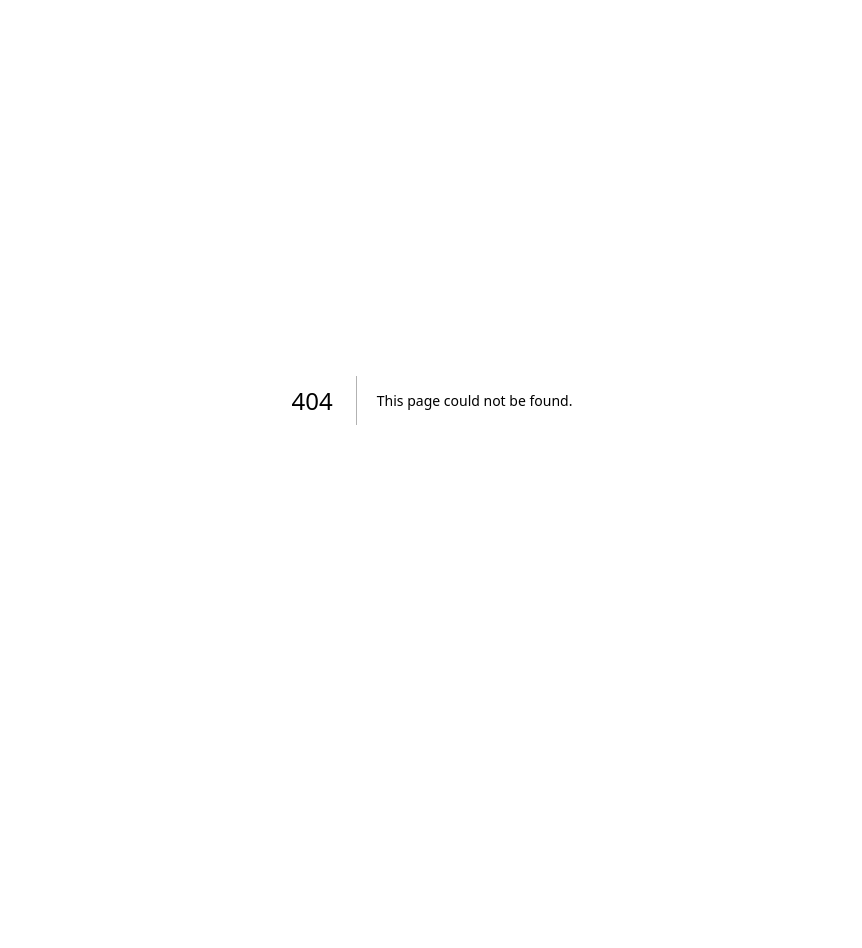
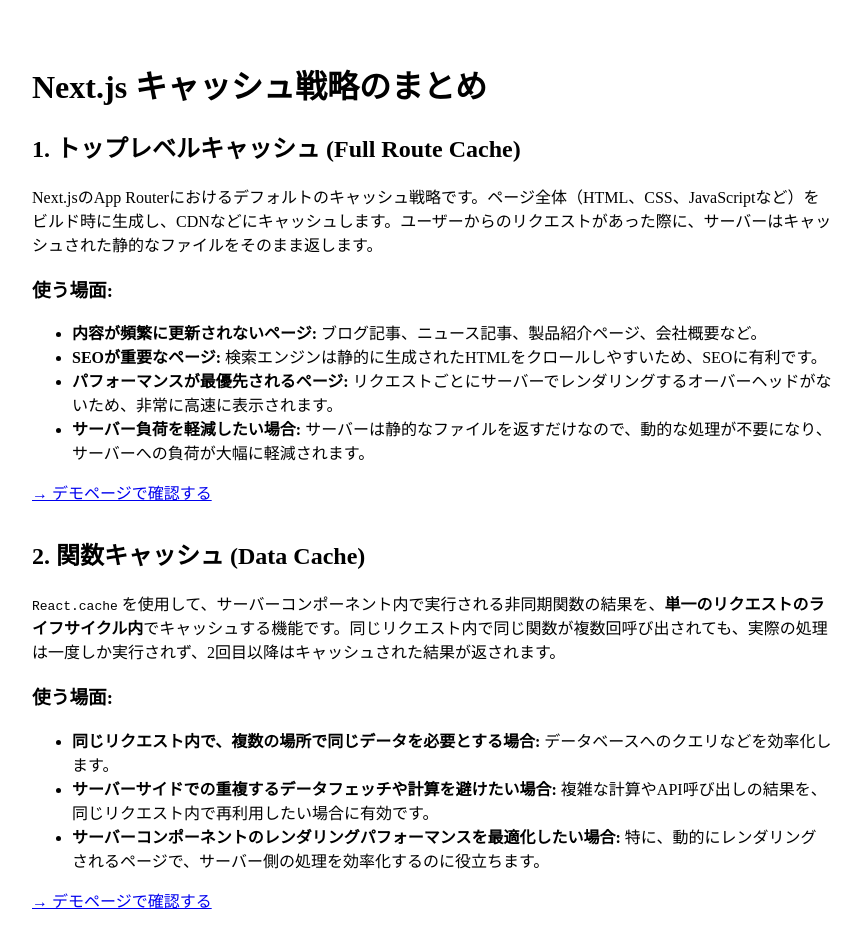
Before and after one commit to nayutarou/akira-practices, a Next.js app: page /cache-demos/cache-summary in a window 1280 px wide. Before the commit this address had no page. Shown: the top 948 px of the page, without its empty margins (208-1070 px from the left). Before the commit the page ends 800 px from the top, so only its background shows below. Built offline with nearby package versions, Linux system fonts and the light colour scheme.

Commit message:
refactor: consolidate cache demos into a dedicated folder

```diff
--- a/app/cache-summary/page.tsx
+++ b/app/cache-demos/cache-summary/page.tsx
@@ -18,7 +18,7 @@ export default function CacheSummaryPage() {
           <li><strong>サーバー負荷を軽減したい場合:</strong> サーバーは静的なファイルを返すだけなので、動的な処理が不要になり、サーバーへの負荷が大幅に軽減されます。</li>
         </ul>
         <p>
-          <Link href="/top-cache">→ デモページで確認する</Link>
+          <Link href="/cache-demos/top-cache">→ デモページで確認する</Link>
         </p>
       </section>
 
@@ -34,7 +34,7 @@ export default function CacheSummaryPage() {
           <li><strong>サーバーコンポーネントのレンダリングパフォーマンスを最適化したい場合:</strong> 特に、動的にレンダリングされるページで、サーバー側の処理を効率化するのに役立ちます。</li>
         </ul>
         <p>
-          <Link href="/func-cache">→ デモページで確認する</Link>
+          <Link href="/cache-demos/func-cache">→ デモページで確認する</Link>
         </p>
       </section>
 
--- a/app/func-cache/ui/time-components.tsx
+++ b/app/cache-demos/func-cache/ui/time-components.tsx
@@ -1,4 +1,4 @@
-import { getServerTime } from '@/lib/getTime'
+import { getServerTime } from '@/cache-demos/lib/getTime'
 
 // このコンポーネントはサーバーサイドでレンダリングされます
 export async function ComponentA() {
--- a/app/top-cache/page.tsx
+++ b/app/cache-demos/top-cache/page.tsx
@@ -1,4 +1,4 @@
-import { getServerTime } from "@/lib/getTime";
+import { getServerTime } from "@/cache-demos/lib/getTime";
 import Link from "next/link";
 
 // このページはデフォルトで静的にレンダリングされます。
--- a/app/page.tsx
+++ b/app/page.tsx
@@ -6,13 +6,13 @@ export default function Page() {
       <h1>Next.js キャッシュデモ</h1>
       <p>以下のリンクから、異なるキャッシュ戦略の挙動を確認できます。</p>
       <nav style={{ display: 'flex', flexDirection: 'column', gap: '1rem', marginTop: '2rem' }}>
-        <Link href="/top-cache" style={{ fontSize: '1.2rem', color: 'blue' }}>
+        <Link href="/cache-demos/top-cache" style={{ fontSize: '1.2rem', color: 'blue' }}>
           1. トップレベルキャッシュ (Full Route Cache) のデモ
         </Link>
-        <Link href="/func-cache" style={{ fontSize: '1.2rem', color: 'green' }}>
+        <Link href="/cache-demos/func-cache" style={{ fontSize: '1.2rem', color: 'green' }}>
           2. 動的レンダリング + 関数キャッシュ (Data Cache) のデモ
         </Link>
-        <Link href="/cache-summary" style={{ fontSize: '1.2rem', color: 'purple' }}>
+        <Link href="/cache-demos/cache-summary" style={{ fontSize: '1.2rem', color: 'purple' }}>
           3. キャッシュ戦略のまとめ
         </Link>
       </nav>
```
Also changed, not shown: app/cache-demos/func-cache/layout-func-cache.tsx (renamed from app/func-cache/layout-func-cache.tsx), app/cache-demos/func-cache/page.tsx (renamed from app/func-cache/page.tsx), app/cache-demos/lib/getTime.tsx (renamed from app/lib/getTime.tsx), app/cache-demos/top-cache/layout-top-cache.tsx (renamed from app/top-cache/layout-top-cache.tsx).
